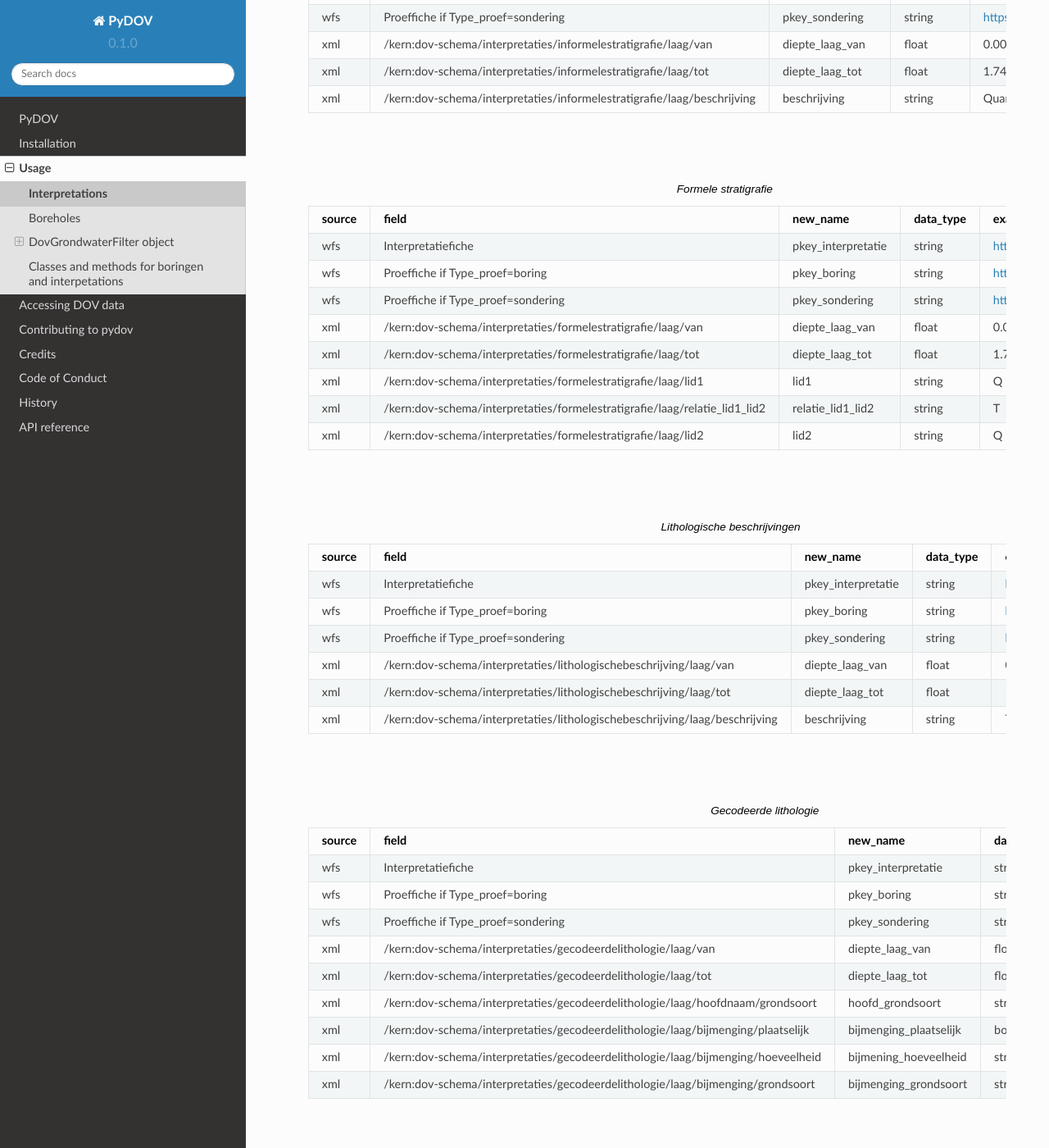
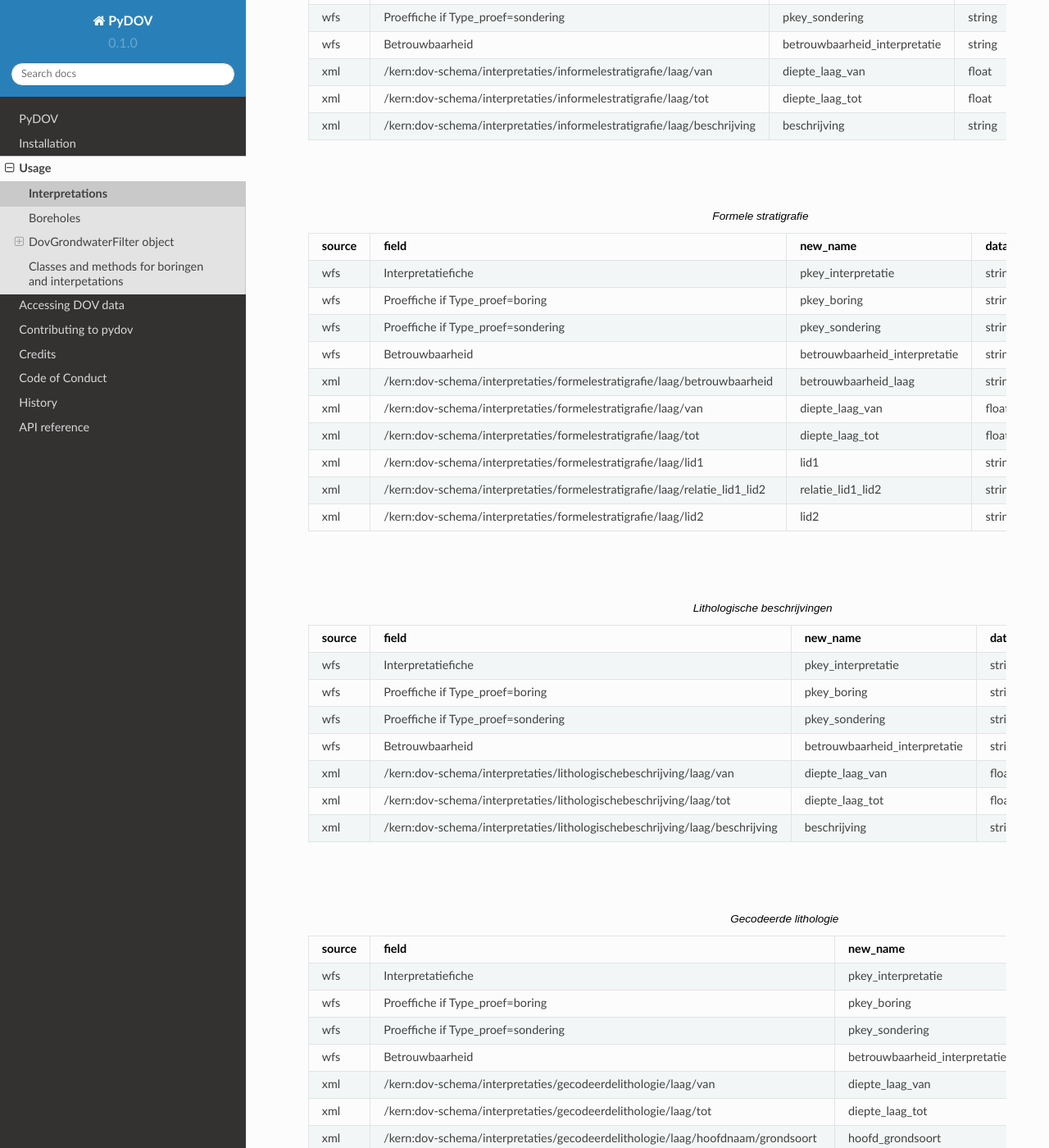
Before and after one commit to DOV-Vlaanderen/pydov, a Sphinx documentation site: the page built from docs/description_output_dataframes.rst, in a window 1280 px wide and 1400 px high, scrolled down 663 px. Shown: the whole window at 82% size. Built offline with Sphinx 7.4.7 and the Read the Docs theme 2.0.0, drawn with Linux system fonts in a browser that asks for light colours; some of the changed text lies outside the part shown.

Commit message:
Add 'betrouwbaarheid' to interpretations.

```diff
--- a/docs/description_output_dataframes.rst
+++ b/docs/description_output_dataframes.rst
@@ -28,6 +28,7 @@ interpreted data.
     wfs,Interpretatiefiche,pkey_interpretatie,string,https://.../2001-186513.xml
     wfs,Proeffiche if Type_proef=boring,pkey_boring,string,https://.../2001-186513.xml
     wfs,Proeffiche if Type_proef=sondering,pkey_sondering,string,https://.../2001-186513.xml
+    wfs,Betrouwbaarheid,betrouwbaarheid_interpretatie,string,goed
     xml,/kern:dov-schema/interpretaties/informelestratigrafie/laag/van,diepte_laag_van,float,0.00
     xml,/kern:dov-schema/interpretaties/informelestratigrafie/laag/tot,diepte_laag_tot,float,1.74
     xml,/kern:dov-schema/interpretaties/informelestratigrafie/laag/beschrijving,beschrijving,string,Quartair
@@ -41,6 +42,8 @@ interpreted data.
     wfs,Interpretatiefiche,pkey_interpretatie,string,https://.../2001-186513.xml
     wfs,Proeffiche if Type_proef=boring,pkey_boring,string,https://.../2001-186513.xml
     wfs,Proeffiche if Type_proef=sondering,pkey_sondering,string,https://.../2001-186513.xml
+    wfs,Betrouwbaarheid,betrouwbaarheid_interpretatie,string,goed
+    xml,/kern:dov-schema/interpretaties/formelestratigrafie/laag/betrouwbaarheid,betrouwbaarheid_laag,string,goed
     xml,/kern:dov-schema/interpretaties/formelestratigrafie/laag/van,diepte_laag_van,float,0.00
     xml,/kern:dov-schema/interpretaties/formelestratigrafie/laag/tot,diepte_laag_tot,float,1.75
     xml,/kern:dov-schema/interpretaties/formelestratigrafie/laag/lid1,lid1,string,Q
@@ -56,6 +59,7 @@ interpreted data.
     wfs,Interpretatiefiche,pkey_interpretatie,string,https://.../2001-186513.xml
     wfs,Proeffiche if Type_proef=boring,pkey_boring,string,https://.../2001-186513.xml
     wfs,Proeffiche if Type_proef=sondering,pkey_sondering,string,https://.../2001-186513.xml
+    wfs,Betrouwbaarheid,betrouwbaarheid_interpretatie,string,goed
     xml,/kern:dov-schema/interpretaties/lithologischebeschrijving/laag/van,diepte_laag_van,float,0.00
     xml,/kern:dov-schema/interpretaties/lithologischebeschrijving/laag/tot,diepte_laag_tot,float,1.75
     xml,/kern:dov-schema/interpretaties/lithologischebeschrijving/laag/beschrijving,beschrijving,string,Terre végétale sableuse
@@ -69,6 +73,7 @@ interpreted data.
     wfs,Interpretatiefiche,pkey_interpretatie,string,https://.../2001-186513.xml
     wfs,Proeffiche if Type_proef=boring,pkey_boring,string,https://.../2001-186513.xml
     wfs,Proeffiche if Type_proef=sondering,pkey_sondering,string,https://.../2001-186513.xml
+    wfs,Betrouwbaarheid,betrouwbaarheid_interpretatie,string,goed
     xml,/kern:dov-schema/interpretaties/gecodeerdelithologie/laag/van,diepte_laag_van,float,0.00
     xml,/kern:dov-schema/interpretaties/gecodeerdelithologie/laag/tot,diepte_laag_tot,float,1.75
     xml,/kern:dov-schema/interpretaties/gecodeerdelithologie/laag/hoofdnaam/grondsoort,hoofd_grondsoort,string,KL
@@ -85,6 +90,7 @@ interpreted data.
     wfs,Interpretatiefiche,pkey_interpretatie,string,https://.../2001-186513.xml
     wfs,Proeffiche if Type_proef=boring,pkey_boring,string,https://.../2001-186513.xml
     wfs,Proeffiche if Type_proef=sondering,pkey_sondering,string,https://.../2001-186513.xml
+    wfs,Betrouwbaarheid,betrouwbaarheid_interpretatie,string,goed
     xml,/kern:dov-schema/interpretaties/hydrogeologischeinterpretatie/laag/van,diepte_laag_van,float,0.00
     xml,/kern:dov-schema/interpretaties/hydrogeologischeinterpretatie/laag/tot,diepte_laag_tot,float,1.75
     xml,/kern:dov-schema/interpretaties/hydrogeologischeinterpretatie/laag/aquifer,aquifer,string,0252
@@ -98,6 +104,7 @@ interpreted data.
     wfs,Interpretatiefiche,pkey_interpretatie,string,https://.../2001-186513.xml
     wfs,Proeffiche if Type_proef=boring,pkey_boring,string,https://.../2001-186513.xml
     wfs,Proeffiche if Type_proef=sondering,pkey_sondering,string,https://.../2001-186513.xml
+    wfs,Betrouwbaarheid,betrouwbaarheid_interpretatie,string,goed
     xml,/kern:dov-schema/interpretaties/informelehydrostratigrafie/laag/van,diepte_laag_van,float,0.00
     xml,/kern:dov-schema/interpretaties/informelehydrostratigrafie/laag/tot,diepte_laag_tot,float,1.75
     xml,/kern:dov-schema/interpretaties/informelehydrostratigrafie/laag/beschrijving,beschrijving,string,Quartair
@@ -111,6 +118,8 @@ interpreted data.
     wfs,Interpretatiefiche,pkey_interpretatie,string,https://.../2001-186513.xml
     wfs,Proeffiche if Type_proef=boring,pkey_boring,string,https://.../2001-186513.xml
     wfs,Proeffiche if Type_proef=sondering,pkey_sondering,string,https://.../2001-186513.xml
+    wfs,Betrouwbaarheid,betrouwbaarheid_interpretatie,string,goed
+    xml,/kern:dov-schema/interpretaties/quartairstratigrafie/laag/betrouwbaarheid,betrouwbaarheid_laag,string,goed
     xml,/kern:dov-schema/interpretaties/quartairstratigrafie/laag/van,diepte_laag_van,float,0.00
     xml,/kern:dov-schema/interpretaties/quartairstratigrafie/laag/tot,diepte_laag_tot,float,1.75
     xml,/kern:dov-schema/interpretaties/quartairstratigrafie/laag/lid1,lid1,string,F
@@ -126,6 +135,7 @@ interpreted data.
     wfs,Interpretatiefiche,pkey_interpretatie,string,https://.../2001-186513.xml
     wfs,Proeffiche if Type_proef=boring,pkey_boring,string,https://.../2001-186513.xml
     wfs,Proeffiche if Type_proef=sondering,pkey_sondering,string,https://.../2001-186513.xml
+    wfs,Betrouwbaarheid,betrouwbaarheid_interpretatie,string,goed
     xml,/kern:dov-schema/interpretaties/geotechnischecodering/laag/van,diepte_laag_van,float,0.00
     xml,/kern:dov-schema/interpretaties/geotechnischecodering/laag/tot,diepte_laag_tot,float,1.75
     xml,/kern:dov-schema/interpretaties/geotechnischecodering/laag/hoofdnaam/grondsoort,hoofd_grondsoort,string,KL
```
